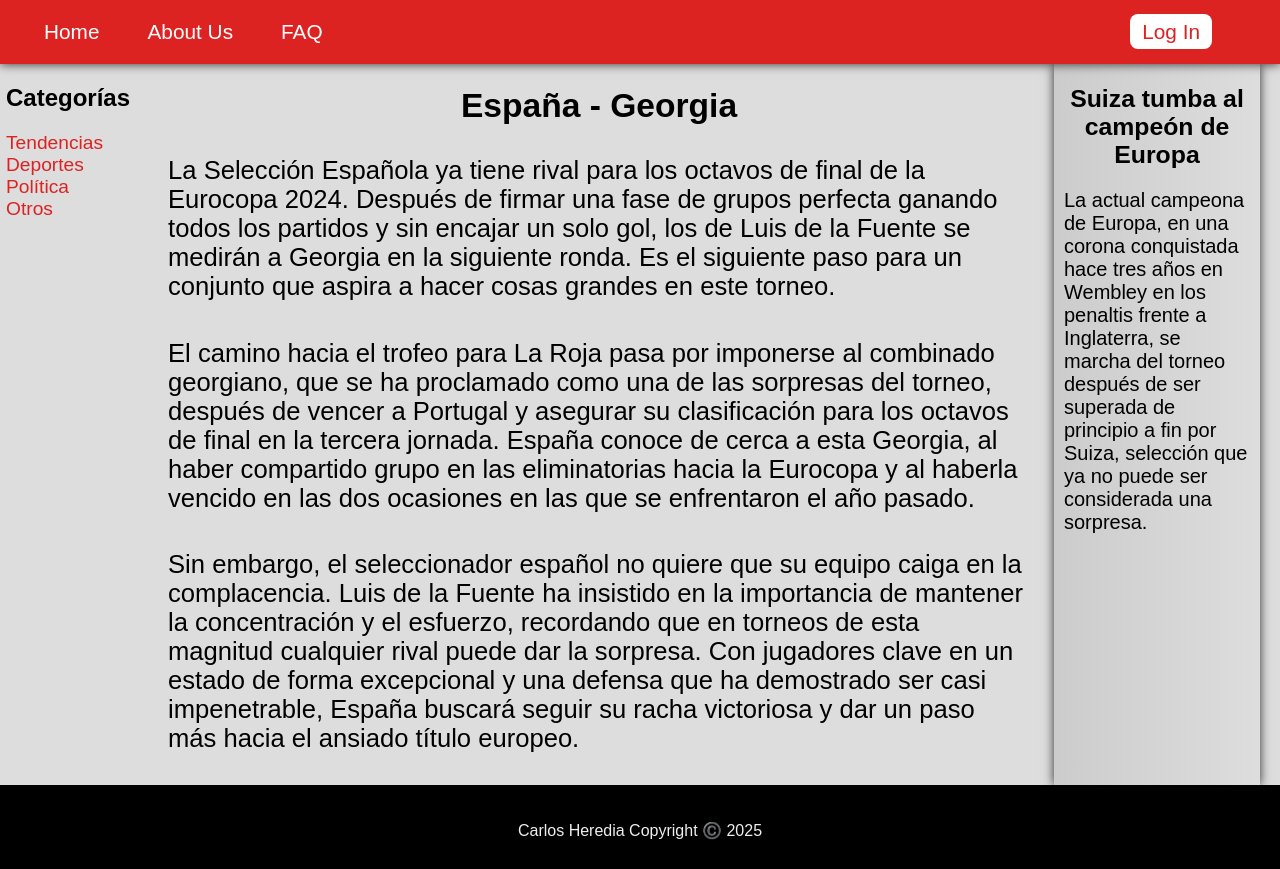
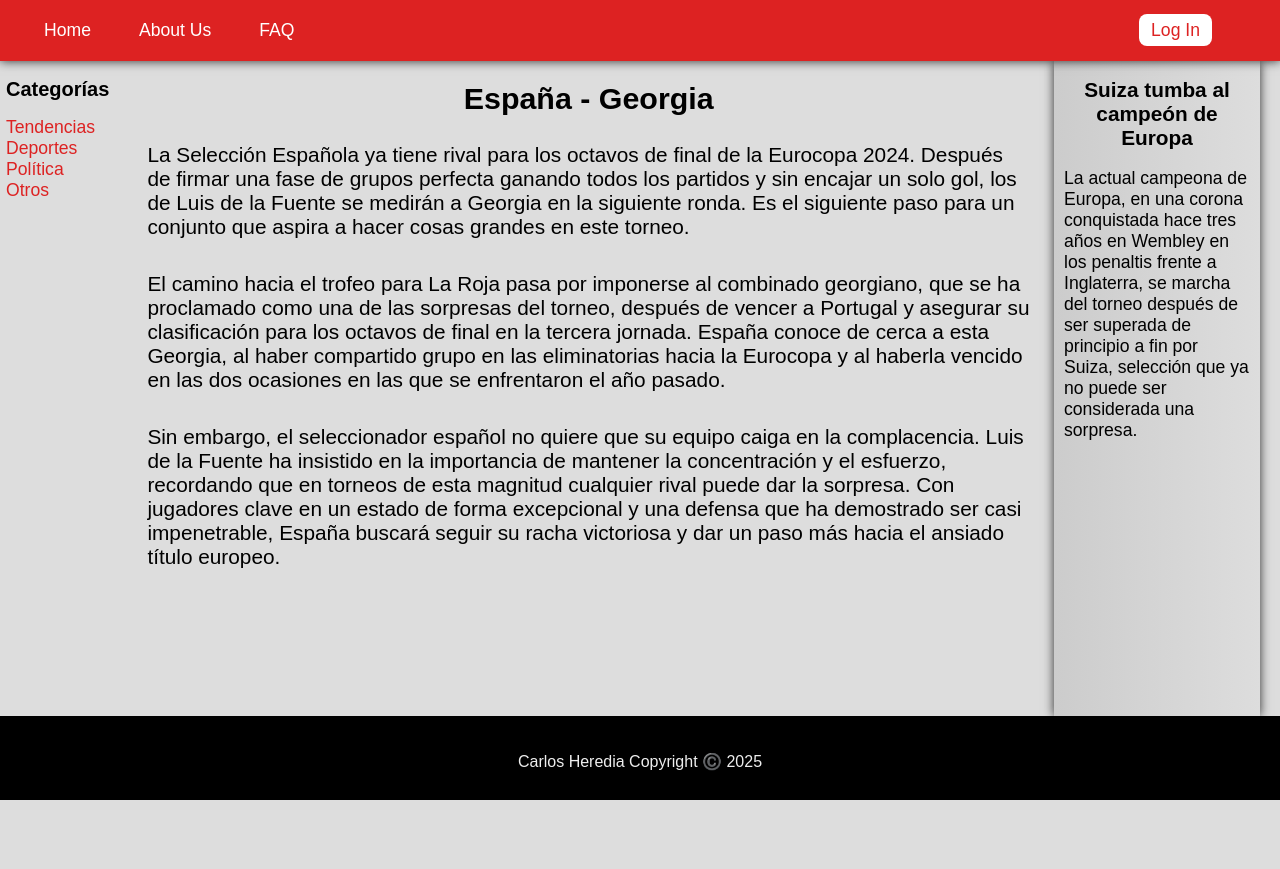
Before and after one commit to starboyCH/Layout, a plain HTML site: page index.html in a window 1280 px wide. After the commit the page ends 800 px from the top, so only its background shows below. Drawn offline with Linux system fonts and the light colour scheme.

Commit message:
Add files via upload

```diff
--- a/styles.css
+++ b/styles.css
@@ -8,7 +8,6 @@ body{
     display: flex;
     flex-direction: column;
     font-family: sans-serif;
-    text-wrap: pretty;
 }
 main p{
     text-wrap: pretty;
@@ -143,21 +142,21 @@ header a{
 
 @media(min-width: 200px){
     main p{
-        font-size: 1rem;
+        font-size: 0.9rem;
     }
     header{
-        font-size: 0.8rem;
+        font-size: 0.7rem;
     }
     h1{
-        font-size: 1.6rem;
+        font-size: 1.5rem;
     }
 }
 @media(min-width: 360px){
     main p{
-        font-size: 1.15rem;
+        font-size: 1rem;
     }
     h1{
-        font-size: 1.75rem;
+        font-size: 1.6rem;
     }
     header{
         font-size: 1rem;
@@ -165,24 +164,23 @@ header a{
 }
 @media(min-width:375px){
     main p{
-        font-size: 1.25rem;
+        font-size: 1.1rem;
+    header{
+        font-size: 0.9rem;
+    }
+    h2{
+        font-size: 1.1rem;
+    }
+}
+@media (min-width:720px){
+    main p, h2{
+        font-size: 1.2rem;
     }
     header{
         font-size: 1.1rem;
     }
-    h2{
-        font-size: 1.3rem;
-    }
-}
-@media (min-width:720px){
-    main p, h2{
-        font-size: 1.5rem;
-    }
-    header{
-        font-size: 1.2rem;
-    }
     h1{
-        font-size: 2rem;
+        font-size: 1.8rem;
     }
     .buttons a{
         margin: 0 4px;
@@ -191,33 +189,30 @@ header a{
         margin-right: 16px;
     }
     .categorias h2{
-        font-size: 1.45rem;
-    }
-    .categorias li{
-        font-size: 1rem;
+        font-size: 1.2rem;
     }
     .today_new p{
-        font-size: 1.18rem;
+        font-size: 1rem;
     }
 }
 @media (min-width: 1024px){
     main p{
-        font-size: 1.6rem;
+        font-size: 1.3rem;
     }
     header{
+        font-size: 1.1rem;
+    }
+    h1{
+        font-size: 1.9rem;
+    }
+    h2{
         font-size: 1.3rem;
     }
-    h1{
-        font-size: 2.1rem;
-    }
-    h2{
-        font-size: 1.55rem;
-    }
     .categorias h2{
-        font-size: 1.5rem;
+        font-size: 1.25rem;
     }
     .today_new p{
-        font-size: 1.25rem;
+        font-size: 1.1rem;
     }
     .buttons a{
         margin: 0 8px;
@@ -232,7 +227,7 @@ header a{
         max-width: 18%;
     }
     .categorias li{
-        font-size: 1.1rem;
+        font-size: 1rem;
     }
 }
 @media (min-width: 1240px){
@@ -246,6 +241,6 @@ header a{
         max-width: 15%;
     }
     .categorias li{
-        font-size: 1.2rem;
+        font-size: 1.1rem;
     }
 }
```
